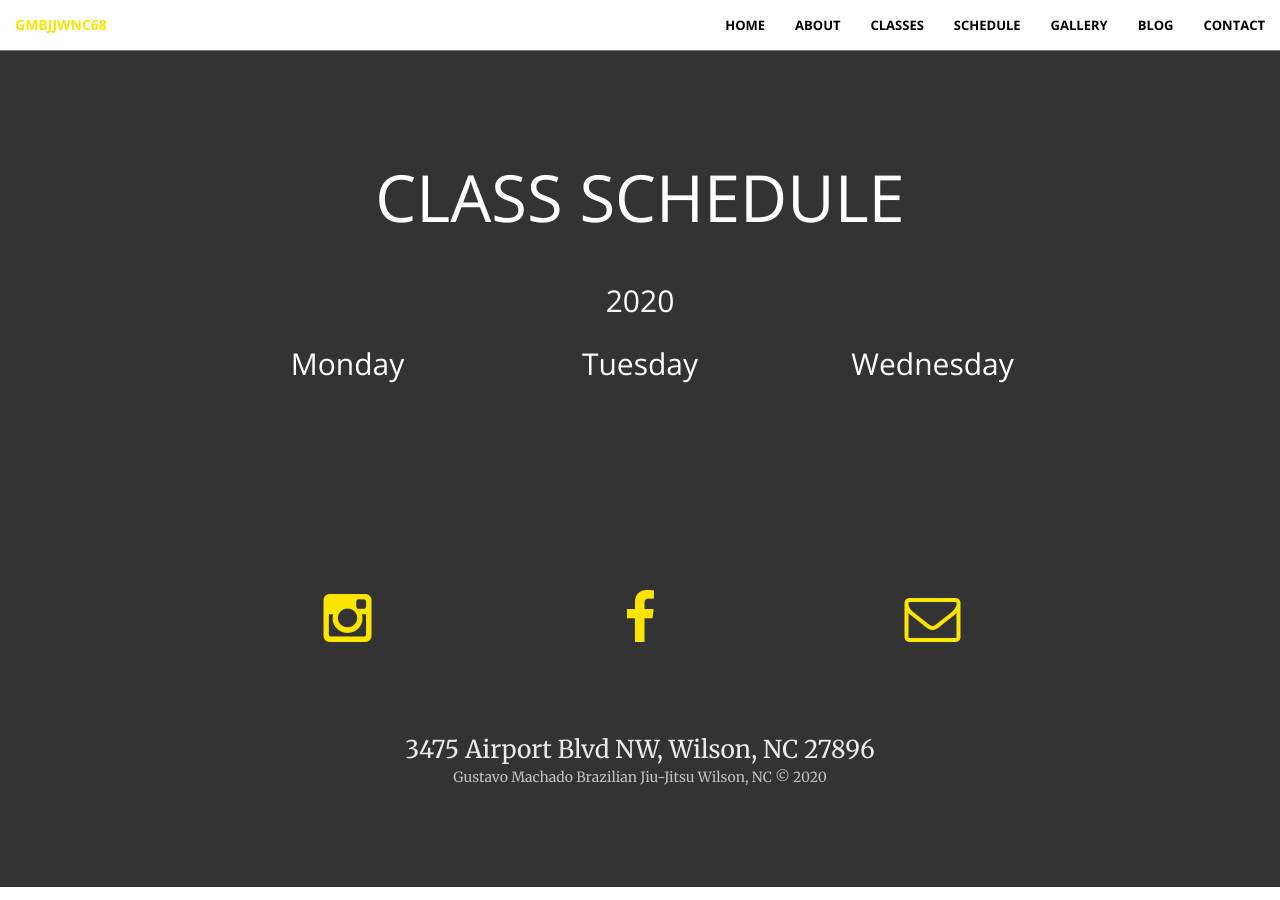
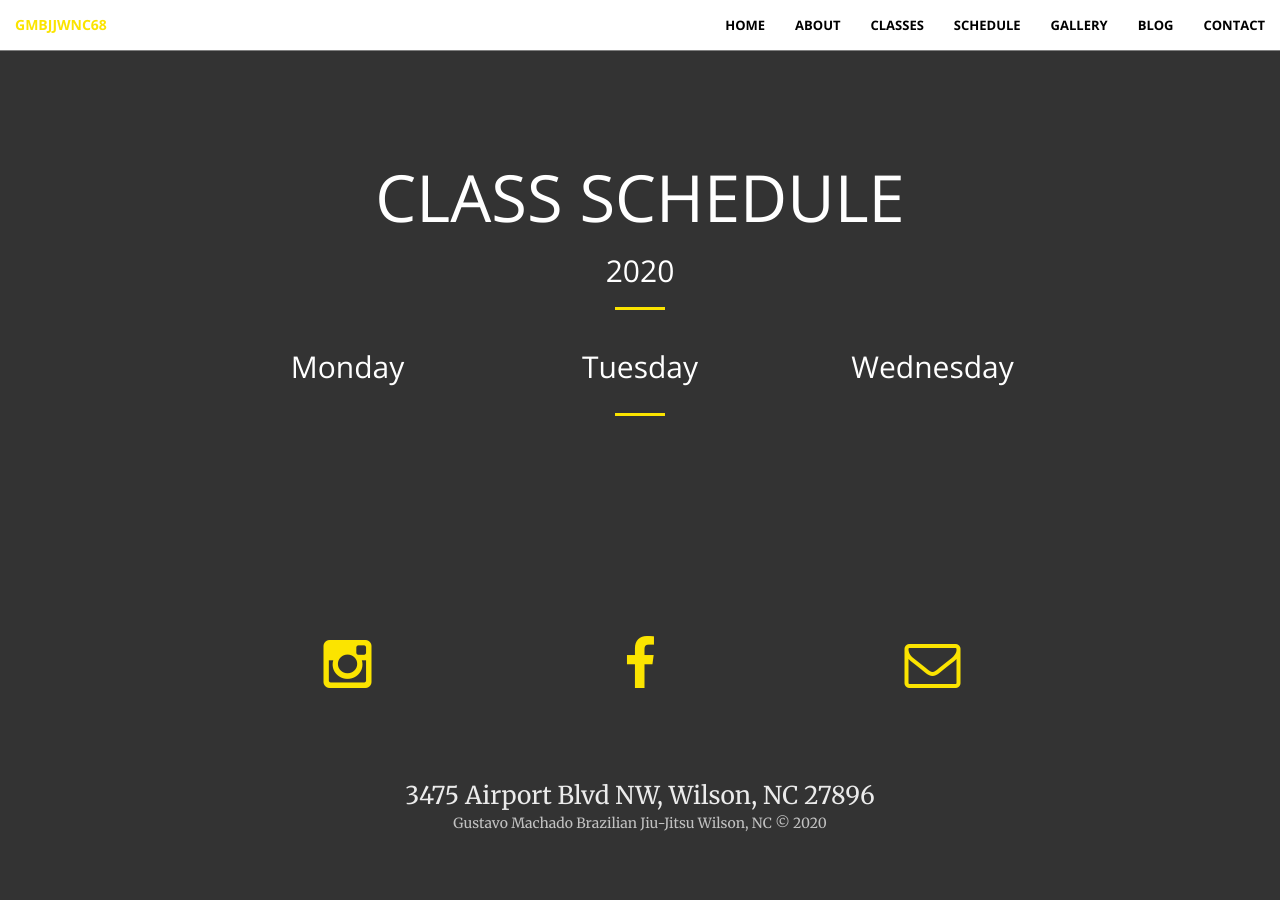
Before and after one commit to gmbjjwnc68/gmbjjwnc68.github.io, a Jekyll site: the page built from schedule.html, in a window 1280 px wide and 900 px high, scrolled down 858 px. Built offline with Jekyll 4.4.1, drawn with Linux system fonts in a browser that asks for light colours.

Commit message:
Add <hr> spacers before and after, fix text spacing

```diff
--- a/_includes/class_schedule.html
+++ b/_includes/class_schedule.html
@@ -19,8 +19,9 @@
         <section class="bg-dark">
             <div class="container">
                 <div class="row text-center">
-                    <h1>Class Schedule</h1><br>
+                    <h1>Class Schedule</h1>
                     <h2>2020</h2>
+                    <hr>
                 </div>
                 <div class="row">
                     <div class="col-lg-2 col-lg-offset-2 text-center">
@@ -34,6 +35,7 @@
                     </div>
                 </div>
             </div>
+            <hr>
         </section>
     </body>
 </html>
```
